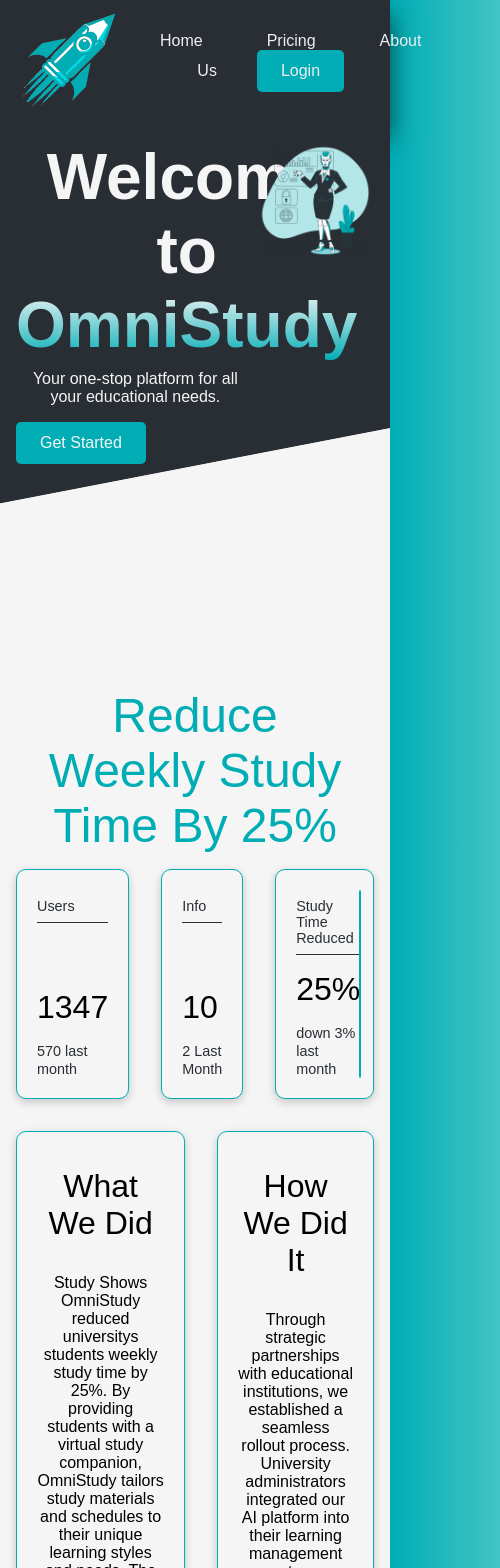
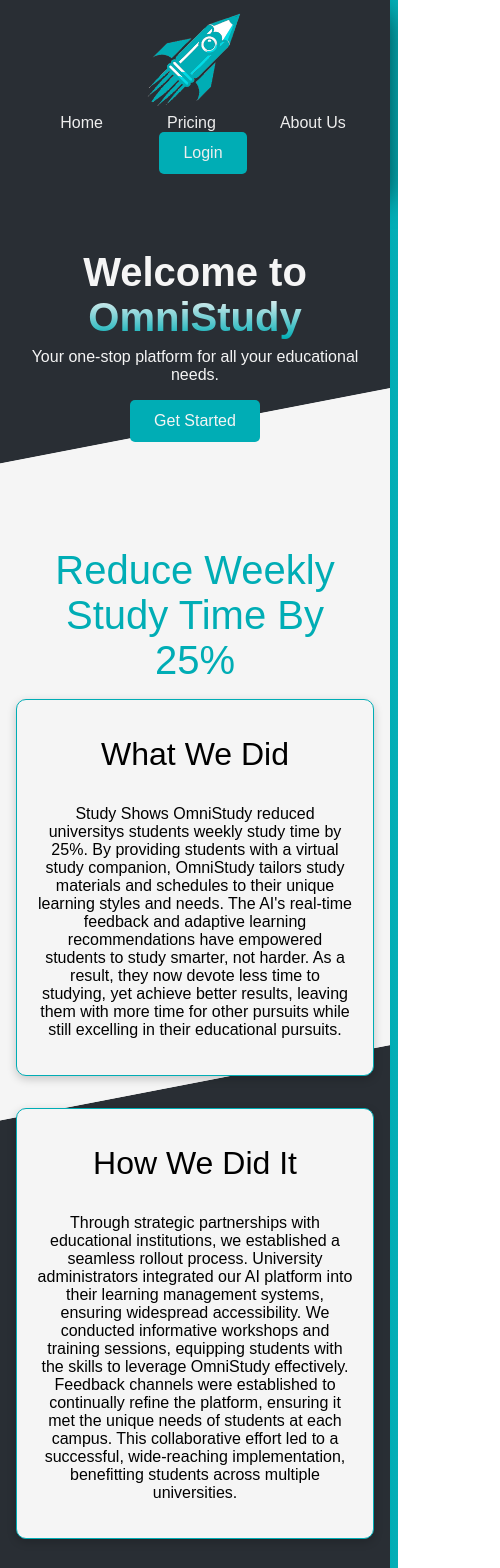
Before and after one commit to omnistudy-ai/omnistudy-test, a React (Create React App) app in the folder client/: page / in a window 390 px wide. Shown: the top 1568 px of the page, 500 px wide, since content can reach past the window. Built offline with nearby package versions, Linux system fonts and the light colour scheme; no server answers.

Commit message:
homepage responsivness

```diff
--- a/client/src/web/components/pages/Home.css
+++ b/client/src/web/components/pages/Home.css
@@ -392,3 +392,94 @@ footer {
   font-size: 1.5rem;
   font-weight: 400;
 }
+
+@media (min-width: 475px) {
+}
+
+@media (max-width: 640px) {
+  .navbar .container {
+    flex-direction: column;
+  }
+
+  .stat-grid {
+    display: none;
+  }
+
+  .stat-text {
+    grid-template-columns: none;
+  }
+
+  .footer-top {
+    flex-direction: column;
+  }
+}
+
+@media (max-width: 768px) {
+  .hero {
+    height: 300px;
+  }
+
+  .hero-img img {
+    display: none;
+  }
+
+  .hero-grid {
+    height: 100%;
+    display: flex;
+    flex-direction: column;
+    justify-content: center;
+    align-items: center;
+  }
+
+  .hero-content {
+    align-items: center;
+  }
+
+  .footer-links {
+    width: 100%;
+    margin-left: 1rem;
+  }
+}
+
+@media (max-width: 1024px) {
+  .feature-grid,
+  .testimonial-grid {
+    grid-template-columns: none;
+  }
+
+  .feature-item img {
+    height: 100px;
+    object-fit: contain;
+  }
+
+  .mission-statement .container,
+  .content .container {
+    display: flex;
+    flex-direction: column;
+  }
+
+  .mission-content,
+  .content-content {
+    align-items: center;
+    text-align: center;
+    order: 2;
+  }
+
+  .mission-statement .container img,
+  .content .container img {
+    height: 200px;
+    width: auto;
+  }
+}
+
+@media (max-width: 1100px) {
+  .homepage h1,
+  h2,
+  .features h2,
+  .mission-content h2,
+  .content-content h2,
+  .testimonials h2,
+  .stat h2 {
+    font-size: 2.5rem;
+  }
+}
```
